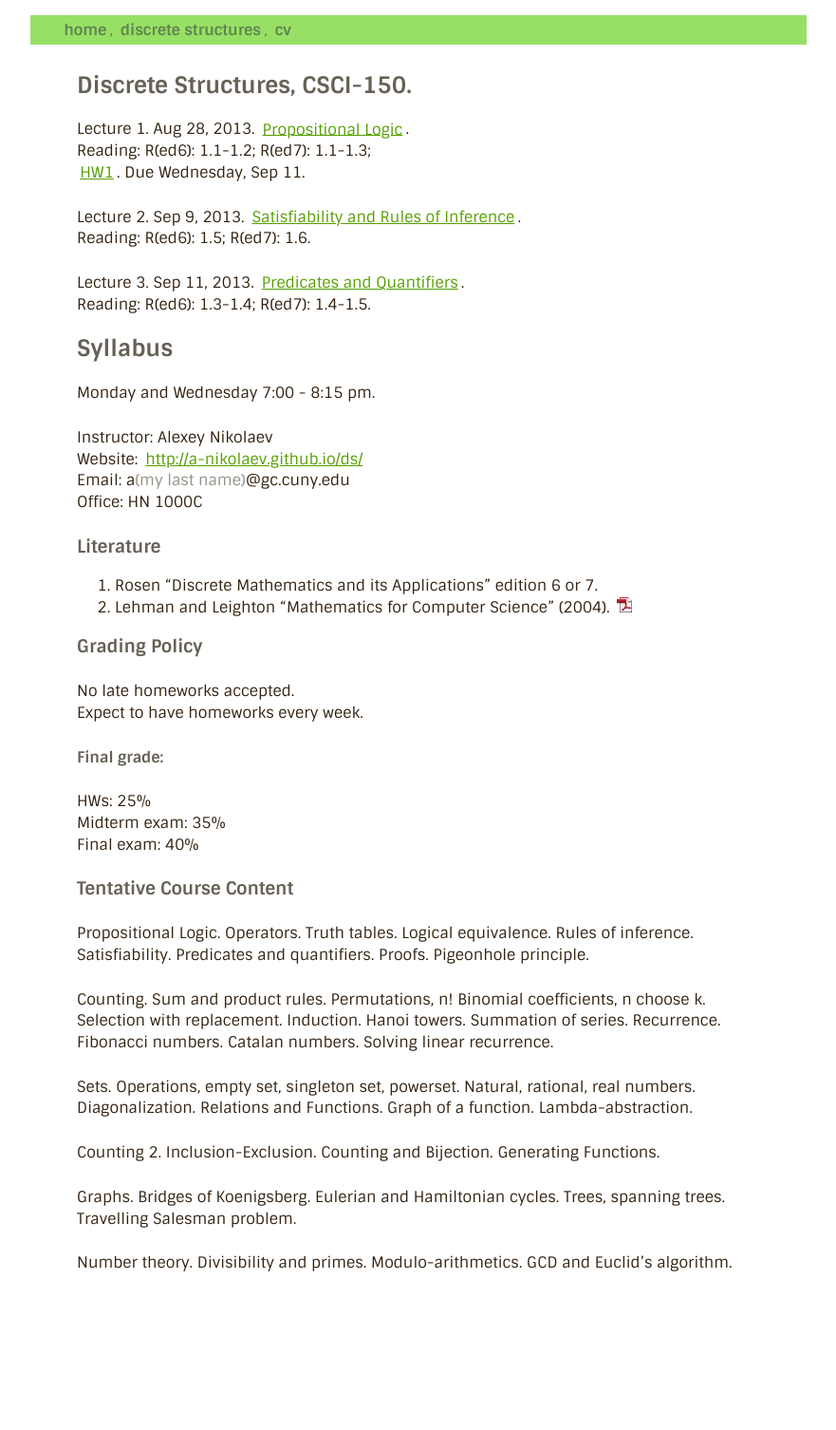
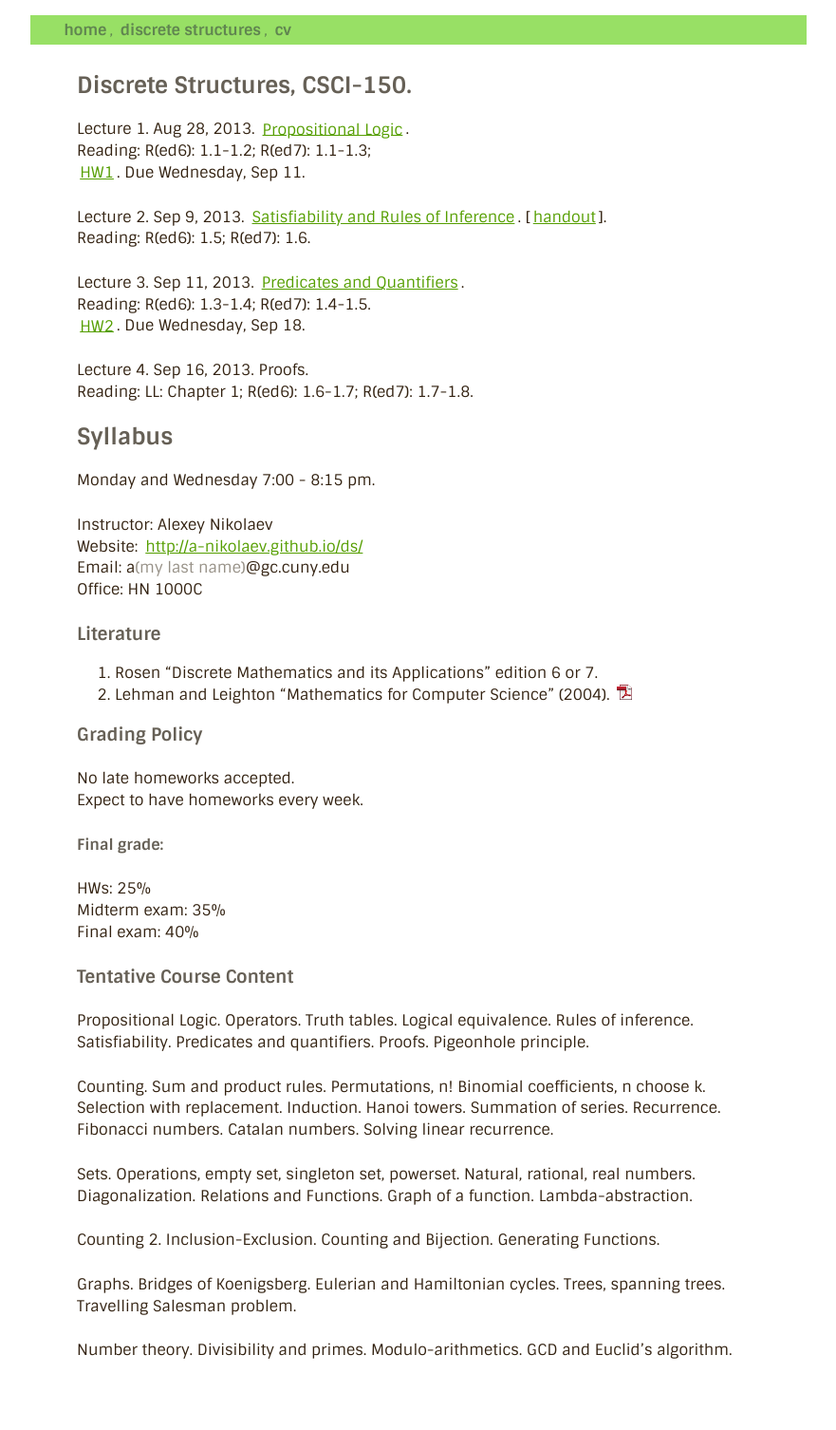
Before and after one commit to a-nikolaev/a-nikolaev.github.io, a Jekyll site: the page built from ds/index.markdown, in a window 1280 px wide. Shown: the whole page at 95% size, without its empty margins (199-1080 px from the left). Built offline with Jekyll 4.4.1, drawn with Linux system fonts in a browser that asks for light colours; Markdown is read by kramdown in place of the engine named in the settings; before the commit the page ends 1414 px from its top, so only the background shows below that.

Commit message:
added hw2.pdf and cc1.pdf

```diff
--- a/ds/index.markdown
+++ b/ds/index.markdown
@@ -9,11 +9,15 @@ Lecture 1. Aug 28, 2013. [Propositional Logic](/ds/docs/lec1.pdf).
 Reading: R(ed6): 1.1-1.2; R(ed7): 1.1-1.3;
 [HW1](/ds/docs/hw1.pdf). Due Wednesday, Sep 11.
 
-Lecture 2. Sep 9, 2013. [Satisfiability and Rules of Inference](/ds/docs/lec2.pdf).
+Lecture 2. Sep 9, 2013. [Satisfiability and Rules of Inference](/ds/docs/lec2.pdf). [[handout](/ds/docs/cc1.pdf)].
 Reading: R(ed6): 1.5; R(ed7): 1.6.
 
 Lecture 3. Sep 11, 2013. [Predicates and Quantifiers](/ds/docs/lec3.pdf).
 Reading: R(ed6): 1.3-1.4; R(ed7): 1.4-1.5.
+[HW2](/ds/docs/hw2.pdf). Due Wednesday, Sep 18.
+
+Lecture 4. Sep 16, 2013. Proofs.
+Reading: LL: Chapter 1; R(ed6): 1.6-1.7; R(ed7): 1.7-1.8.
 
 ## Syllabus
 
```
Also changed, not shown: 2 other files.
